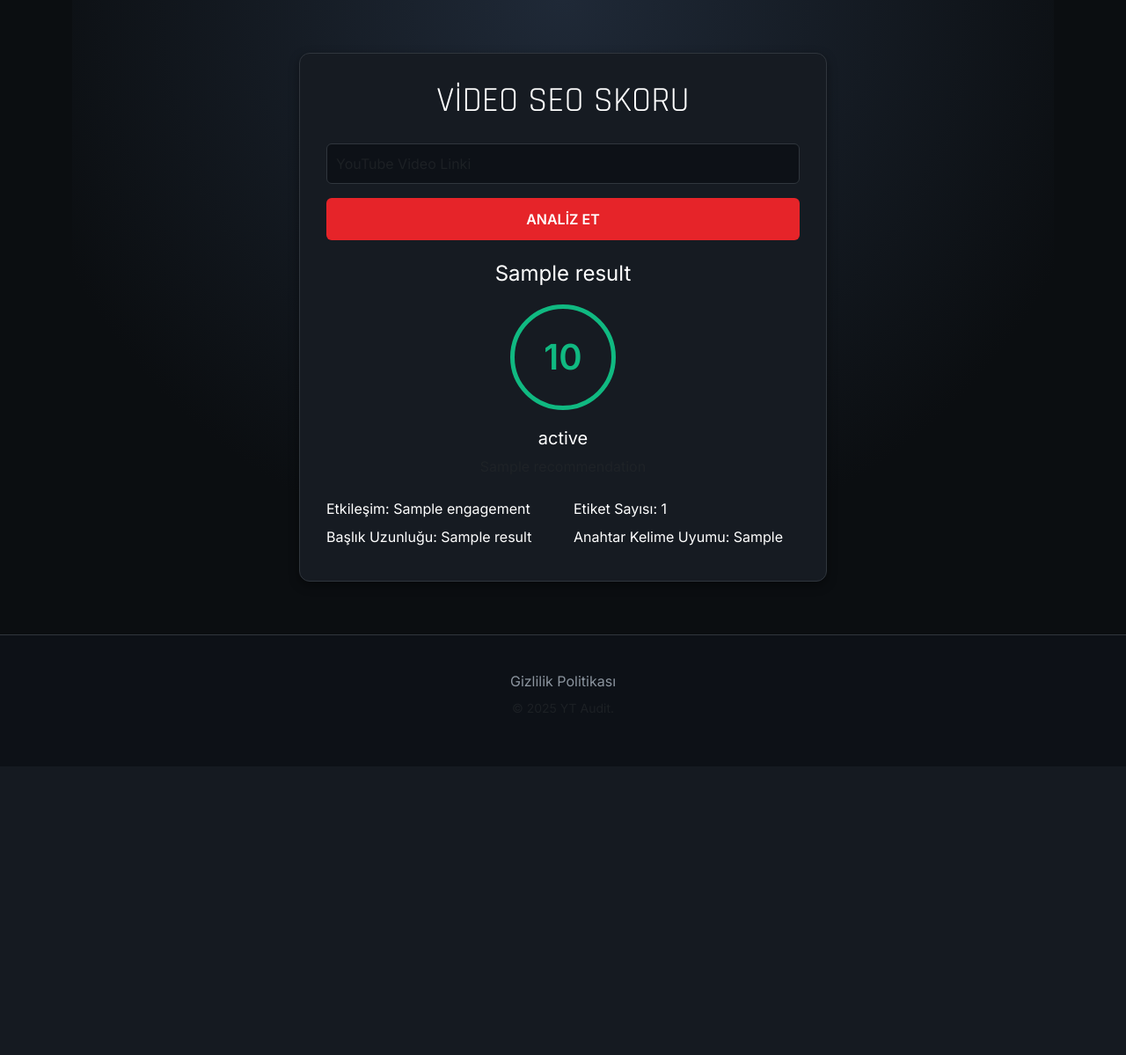
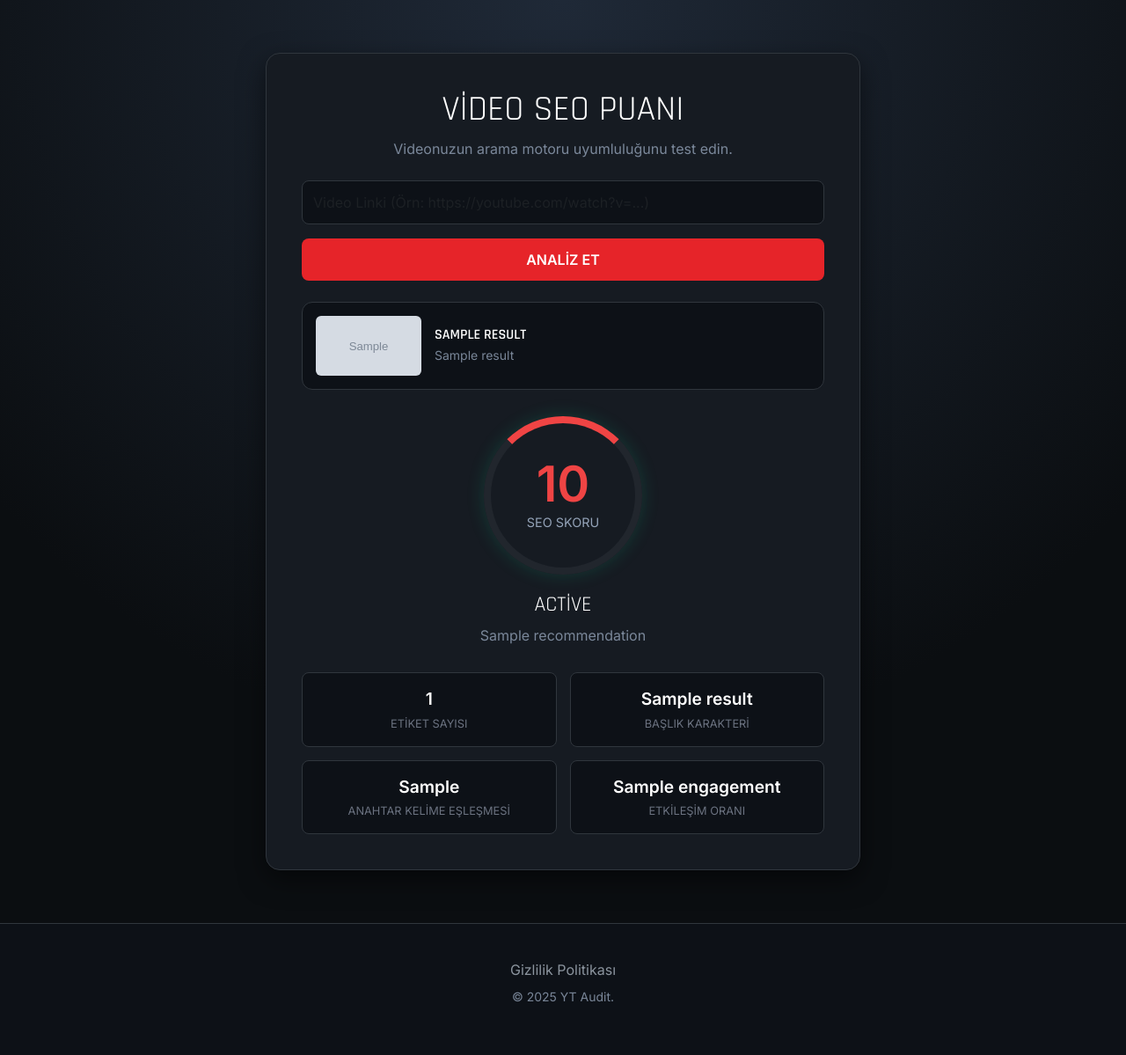
Before and after one commit to 2psgmvs86m-a11y/youtube-trend-analiz, a Flask app: template templates/video_seo.html in a window 1280 px wide. Shown: the part 57-1256 px from the top of the page at 88% size. Before the commit the page ends 837 px from the top, so only its background shows below. Run offline with Flask 3, Linux system fonts and the light colour scheme; the template is opened without the code that fills it: most values are stand-ins (such as "Sample title", 1, 10 or a date in 2020); grey boxes marked "Sample" are stand-in pictures.

Commit message:
Update video_seo.html

```diff
--- a/templates/video_seo.html
+++ b/templates/video_seo.html
@@ -8,18 +8,50 @@
     <link href="https://fonts.googleapis.com/css2?family=Rajdhani:wght@400;600;700&family=Inter:wght@300;400;600&display=swap" rel="stylesheet">
     <link rel="stylesheet" href="https://cdnjs.cloudflare.com/ajax/libs/font-awesome/6.4.0/css/all.min.css">
     <style>
-        /* ANA SAYFA STİLLERİ */
+        /* ANA TEMA */
         :root { --dark-bg: #0b0e11; --card-bg: #161b22; --accent: #e62429; --text-main: #ffffff; }
         body { background-color: var(--dark-bg); color: var(--text-main); font-family: 'Inter', sans-serif; display: flex; flex-direction: column; min-height: 100vh; }
-        h1, h2, h3 { color: #ffffff !important; font-family: 'Rajdhani', sans-serif; text-transform: uppercase; }
+        h1, h2, h3, h4, h5, h6 { color: #ffffff !important; font-family: 'Rajdhani', sans-serif; text-transform: uppercase; }
+        .text-muted { color: #94a3b8 !important; opacity: 0.8 !important; }
+
+        /* NAVBAR */
         .navbar { background: rgba(22, 27, 34, 0.95); border-bottom: 1px solid #30363d; }
-        .nav-link { color: #e2e8f0 !important; font-weight: 500; } .nav-link:hover { color: var(--accent) !important; }
+        .nav-link { color: #e2e8f0 !important; font-weight: 500; transition: color 0.3s; }
+        .nav-link:hover { color: var(--accent) !important; }
+
+        /* MAIN */
         .hero { padding: 60px 0; background: radial-gradient(circle at top, #1f2937 0%, var(--dark-bg) 70%); flex: 1; }
-        .glass-card { background: var(--card-bg); border: 1px solid #30363d; border-radius: 12px; padding: 30px; box-shadow: 0 4px 12px rgba(0, 0, 0, 0.4); }
-        .search-input { background: #0d1117 !important; border: 1px solid #30363d; color: white; padding: 10px; border-radius: 6px; }
-        .btn-audit { background: var(--accent); border: none; color: white; font-weight: 700; padding: 12px 20px; border-radius: 6px; width: 100%; }
+        .glass-card { background: var(--card-bg); border: 1px solid #30363d; border-radius: 16px; padding: 40px; box-shadow: 0 10px 30px rgba(0, 0, 0, 0.5); }
 
-        .score-circle { width: 120px; height: 120px; border-radius: 50%; border: 5px solid #10b981; display: flex; align-items: center; justify-content: center; font-size: 2.5rem; margin: 20px auto; color: #10b981; font-weight: bold; }
+        /* INPUT & BUTTON */
+        .search-input { background: #0d1117 !important; border: 1px solid #30363d !important; color: white !important; padding: 12px; border-radius: 8px; }
+        .btn-audit { background: var(--accent); border: none; color: white; font-weight: 700; padding: 12px 20px; border-radius: 8px; width: 100%; transition: 0.3s; }
+        .btn-audit:hover { background: #c51c21; }
+
+        /* SKOR DAİRESİ */
+        .score-circle-container { position: relative; width: 180px; height: 180px; margin: 0 auto 20px; display: flex; align-items: center; justify-content: center; }
+        .score-circle {
+            width: 100%; height: 100%;
+            border-radius: 50%;
+            border: 8px solid #21262d;
+            border-top-color: #10b981; /* Skor rengi */
+            display: flex; flex-direction: column;
+            align-items: center; justify-content: center;
+            box-shadow: 0 0 20px rgba(16, 185, 129, 0.2);
+        }
+        .score-val { font-size: 3.5rem; font-weight: 800; color: #10b981; line-height: 1; }
+        .score-label { font-size: 0.9rem; color: #94a3b8; text-transform: uppercase; margin-top: 5px;}
+
+        /* VİDEO BİLGİSİ */
+        .video-meta { display: flex; align-items: center; gap: 15px; margin-bottom: 30px; background: #0d1117; padding: 15px; border-radius: 12px; border: 1px solid #30363d; }
+        .video-thumb { width: 120px; height: 68px; object-fit: cover; border-radius: 6px; }
+        .video-title { font-size: 1rem; font-weight: 600; color: white; margin: 0; display: -webkit-box; -webkit-line-clamp: 2; -webkit-box-orient: vertical; overflow: hidden; }
+
+        /* DETAY KARTLARI */
+        .metric-grid { display: grid; grid-template-columns: 1fr 1fr; gap: 15px; margin-top: 30px; }
+        .metric-card { background: #0d1117; padding: 15px; border-radius: 8px; border: 1px solid #30363d; text-align: center; }
+        .metric-val { display: block; font-size: 1.2rem; font-weight: 700; color: white; }
+        .metric-name { font-size: 0.8rem; color: #6b7280; text-transform: uppercase; }
 
         footer { background-color: #0d1117; border-top: 1px solid #30363d; padding: 40px 0; margin-top: auto; }
         .footer-link { color: #8b949e; margin: 0 10px; text-decoration: none; }
@@ -46,33 +78,60 @@
         </div>
     </nav>
 
-    <div class="container">
-        <div class="hero">
-            <div class="glass-card" style="max-width: 600px; margin: auto;">
-                <h1 class="text-center mb-4">Video SEO Skoru</h1>
-                <form method="POST">
+    <div class="hero">
+        <div class="container" style="max-width: 700px;">
+            <div class="glass-card">
+                <h1 class="text-center mb-2">VİDEO SEO PUANI</h1>
+                <p class="text-center text-muted mb-4">Videonuzun arama motoru uyumluluğunu test edin.</p>
+
+                <form method="POST" class="mb-4">
                     <div class="mb-3">
-                        <input type="text" name="query" class="form-control search-input" placeholder="YouTube Video Linki" required>
+                        <input type="text" name="query" class="form-control search-input" placeholder="Video Linki (Örn: https://youtube.com/watch?v=...)" required>
                     </div>
                     <button class="btn btn-audit" type="submit">ANALİZ ET</button>
                 </form>
 
                 {% if error %}
-                    <div class="alert alert-danger mt-3">{{ error }}</div>
+                    <div class="alert alert-danger text-center" style="background: #450a0a; border: 1px solid #ef4444; color: #ef4444;">{{ error }}</div>
                 {% endif %}
 
                 {% if result %}
-                    <div class="mt-4 text-center">
-                        <h4>{{ result.title }}</h4>
-                        <div class="score-circle">{{ result.seo_score }}</div>
-                        <h5 class="text-white">{{ result.status }}</h5>
+                    <div class="video-meta">
+                        <img src="{{ result.thumbnail }}" class="video-thumb">
+                        <div>
+                            <h5 class="video-title">{{ result.title }}</h5>
+                            <small class="text-muted">{{ result.channel_title }}</small>
+                        </div>
+                    </div>
+
+                    <div class="score-circle-container">
+                        <div class="score-circle" style="border-top-color: {% if result.seo_score >= 80 %}#10b981{% elif result.seo_score >= 50 %}#f59e0b{% else %}#ef4444{% endif %};">
+                            <span class="score-val" style="color: {% if result.seo_score >= 80 %}#10b981{% elif result.seo_score >= 50 %}#f59e0b{% else %}#ef4444{% endif %};">{{ result.seo_score }}</span>
+                            <span class="score-label">SEO SKORU</span>
+                        </div>
+                    </div>
+
+                    <div class="text-center mb-4">
+                        <h4 class="text-white">{{ result.status }}</h4>
                         <p class="text-muted">{{ result.recommendation }}</p>
+                    </div>
 
-                        <div class="row mt-4 text-start">
-                            <div class="col-6 mb-2">Etkileşim: <span class="text-white">{{ result.engagement }}</span></div>
-                            <div class="col-6 mb-2">Etiket Sayısı: <span class="text-white">{{ result.tag_count }}</span></div>
-                            <div class="col-6 mb-2">Başlık Uzunluğu: <span class="text-white">{{ result.title_len }}</span></div>
-                            <div class="col-6 mb-2">Anahtar Kelime Uyumu: <span class="text-white">{{ result.keyword_match }}</span></div>
+                    <div class="metric-grid">
+                        <div class="metric-card">
+                            <span class="metric-val">{{ result.tag_count }}</span>
+                            <span class="metric-name">Etiket Sayısı</span>
+                        </div>
+                        <div class="metric-card">
+                            <span class="metric-val">{{ result.title_len }}</span>
+                            <span class="metric-name">Başlık Karakteri</span>
+                        </div>
+                        <div class="metric-card">
+                            <span class="metric-val">{{ result.keyword_match }}</span>
+                            <span class="metric-name">Anahtar Kelime Eşleşmesi</span>
+                        </div>
+                        <div class="metric-card">
+                            <span class="metric-val">{{ result.engagement }}</span>
+                            <span class="metric-name">Etkileşim Oranı</span>
                         </div>
                     </div>
                 {% endif %}
```
